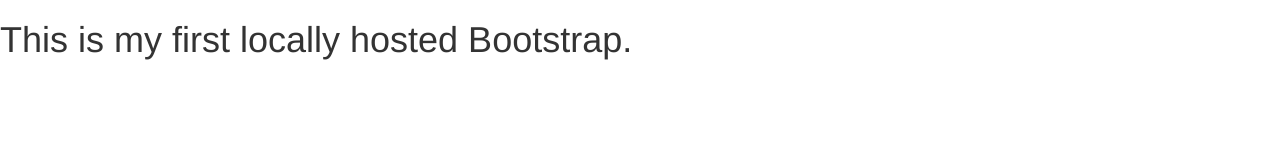
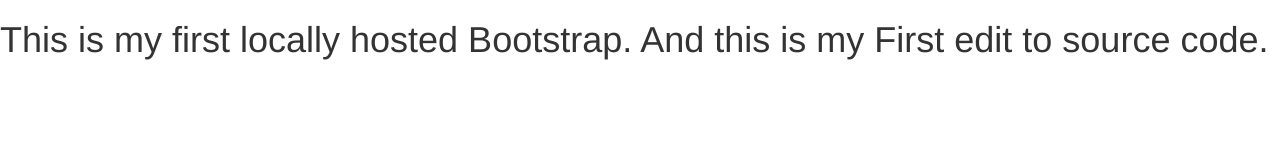
Before and after one commit to guitarchitect/bootstrap-example, a plain HTML site: page index.html in a window 1280 px wide. Drawn offline with nearby package versions, Linux system fonts and the light colour scheme.

Commit message:
Update index.html

```diff
--- a/index.html
+++ b/index.html
@@ -18,7 +18,7 @@
     <![endif]-->
   </head>
   <body>
-    <h1>This is my first locally hosted Bootstrap.</h1>
+    <h1>This is my first locally hosted Bootstrap. And this is my First edit to source code.</h1>
 
     <!-- jQuery (necessary for Bootstrap's JavaScript plugins) -->
     <script src="https://ajax.googleapis.com/ajax/libs/jquery/1.11.3/jquery.min.js"></script>
```
